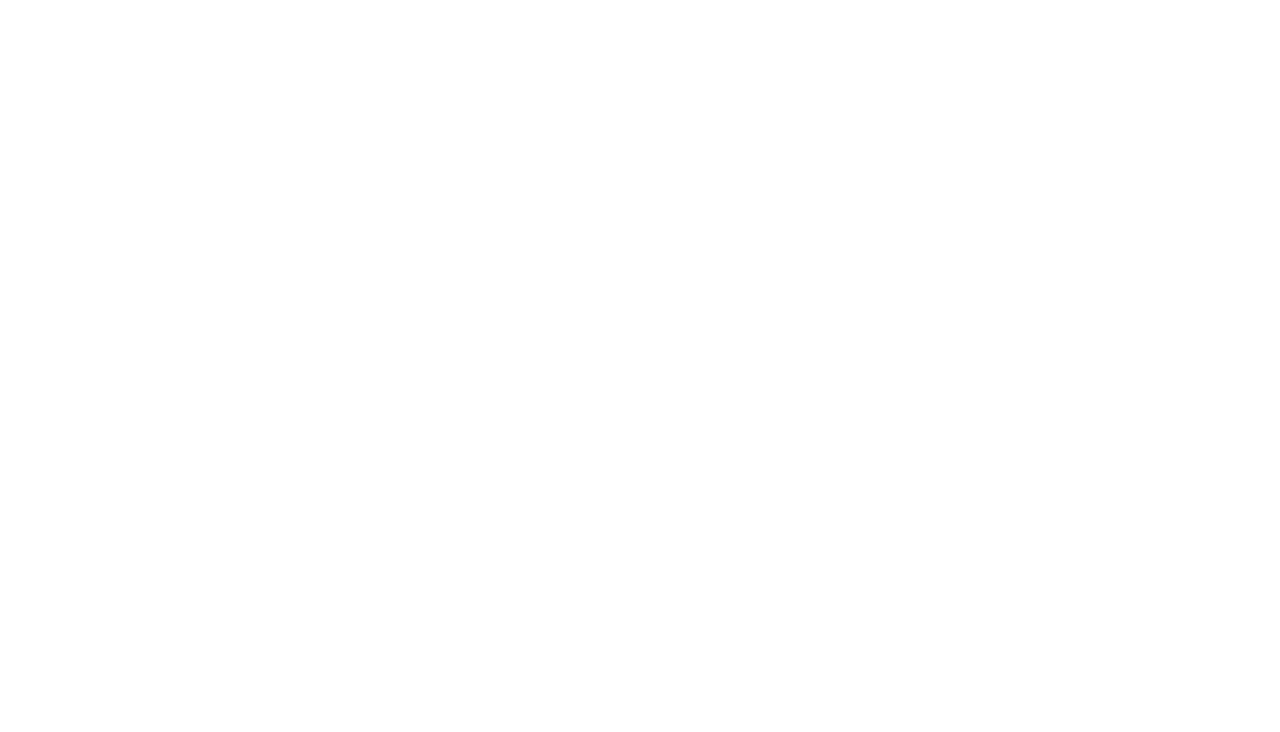
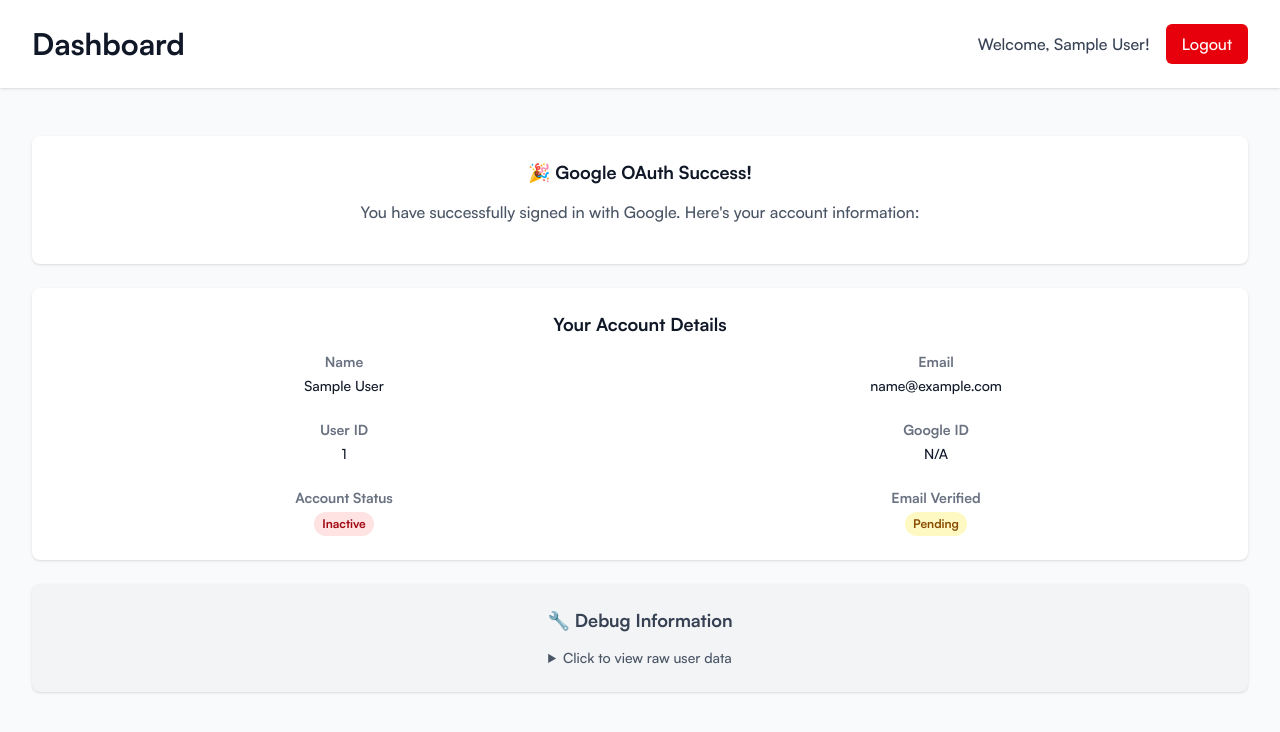
Before and after one commit to DinDin03/FriendAvailability, a React (Vite) app in the folder frontend/: page /dashboard in a window 1280 px wide. Before the commit this address had no page. Shown: the top 732 px of the page. Built offline with nearby package versions, Linux system fonts and the light colour scheme; sample sign-in values are in the browser's storage.

Commit message:
google oauth working

```diff
--- a/frontend/package.json
+++ b/frontend/package.json
@@ -16,6 +16,7 @@
     "lucide-react": "^0.525.0",
     "react": "^19.1.0",
     "react-dom": "^19.1.0",
+    "react-hot-toast": "^2.6.0",
     "react-router-dom": "^7.7.0",
     "tailwind-merge": "^3.3.1",
     "vite": "^5.4.19"
--- a/frontend/src/App.jsx
+++ b/frontend/src/App.jsx
@@ -1,6 +1,7 @@
 import { BrowserRouter, Route, Routes } from 'react-router-dom';
 import { Home } from "./pages/Home";
 import { Login } from "./pages/Login";
+import Dashboard from "./pages/Dashboard"; // Add this import
 import './App.css'
 
 function App() {
@@ -10,6 +11,7 @@
                 <Routes>
                     <Route path="/" element={<Home />} />
                     <Route path="/login" element={<Login />} />
+                    <Route path="/dashboard" element={<Dashboard />} /> {/* Add this route */}
                 </Routes>
             </BrowserRouter>
         </div>
--- a/frontend/src/pages/Dashboard.jsx
+++ b/frontend/src/pages/Dashboard.jsx
@@ -1,42 +1,110 @@
-import { useAuth } from '../contexts/AuthContext';
-import { Link } from 'react-router-dom';
-import { Calendar, Users, MessageCircle, Settings, LogOut } from 'lucide-react';
+import React, { useState, useEffect } from 'react';
+import { useNavigate } from 'react-router-dom';
+import { authService } from '../services/authService';
 
-export const Dashboard = () => {
-    const { user, logout } = useAuth();
+const Dashboard = () => {
+    const navigate = useNavigate();
+    const [user, setUser] = useState(null);
+    const [loading, setLoading] = useState(true);
+    const [error, setError] = useState(null);
+
+    useEffect(() => {
+        loadUserData();
+    }, []);
+
+    const loadUserData = async () => {
+        try {
+            console.log('🔍 Loading user data...');
+
+            // Check if user is stored locally first
+            const localUser = authService.getUser();
+            if (localUser) {
+                console.log('✅ Found local user:', localUser);
+                setUser(localUser);
+                setLoading(false);
+                return;
+            }
+
+            // If no local user, try to get current user from backend
+            console.log('📡 Fetching current user from backend...');
+            const currentUser = await authService.getCurrentUser();
+
+            if (currentUser) {
+                console.log('✅ Got current user from backend:', currentUser);
+                setUser(currentUser);
+            } else {
+                console.log('❌ No authenticated user found');
+                setError('No authenticated user found');
+                // Redirect to login after short delay
+                setTimeout(() => navigate('/login'), 2000);
+            }
+
+        } catch (error) {
+            console.error('❌ Failed to load user data:', error);
+            setError('Failed to load user data: ' + error.message);
+            // Redirect to login after short delay
+            setTimeout(() => navigate('/login'), 2000);
+        } finally {
+            setLoading(false);
+        }
+    };
 
     const handleLogout = async () => {
         try {
-            await logout();
+            console.log('🚪 Logging out...');
+            await authService.logout();
+            console.log('✅ Logout successful');
+            navigate('/login');
         } catch (error) {
-            console.error('Logout failed:', error);
+            console.error('❌ Logout error:', error);
+            // Force logout even if API call fails
+            navigate('/login');
         }
     };
 
+    // Loading state
+    if (loading) {
+        return (
+            <div className="min-h-screen bg-gray-50 flex items-center justify-center">
+                <div className="text-center">
+                    <div className="animate-spin rounded-full h-12 w-12 border-b-2 border-blue-600 mx-auto mb-4"></div>
+                    <p className="text-gray-600">Loading dashboard...</p>
+                </div>
+            </div>
+        );
+    }
+
+    // Error state
+    if (error) {
+        return (
+            <div className="min-h-screen bg-gray-50 flex items-center justify-center">
+                <div className="text-center">
+                    <div className="text-red-600 text-5xl mb-4">⚠️</div>
+                    <h2 className="text-2xl font-bold text-gray-900 mb-2">Authentication Error</h2>
+                    <p className="text-gray-600 mb-4">{error}</p>
+                    <p className="text-sm text-gray-500">Redirecting to login...</p>
+                </div>
+            </div>
+        );
+    }
+
+    // Main dashboard
     return (
         <div className="min-h-screen bg-gray-50">
             {/* Header */}
-            <header className="bg-white shadow-sm border-b">
+            <header className="bg-white shadow">
                 <div className="max-w-7xl mx-auto px-4 sm:px-6 lg:px-8">
-                    <div className="flex justify-between items-center py-4">
+                    <div className="flex justify-between items-center py-6">
                         <div className="flex items-center">
-                            <h1 className="text-2xl font-bold text-gray-900">Dashboard</h1>
+                            <h1 className="text-3xl font-bold text-gray-900">Dashboard</h1>
                         </div>
                         <div className="flex items-center space-x-4">
-                            <div className="flex items-center space-x-2">
-                                <div className="w-8 h-8 bg-blue-600 rounded-full flex items-center justify-center">
-                                    <span className="text-white text-sm font-medium">
-                                        {user?.name?.charAt(0)?.toUpperCase() || 'U'}
-                                    </span>
-                                </div>
-                                <span className="text-gray-700 font-medium">{user?.name}</span>
-                            </div>
+                            <span className="text-gray-700">Welcome, {user?.name}!</span>
                             <button
                                 onClick={handleLogout}
-                                className="flex items-center space-x-1 text-gray-600 hover:text-gray-900 transition-colors"
+                                className="bg-red-600 text-white px-4 py-2 rounded-md hover:bg-red-700 transition-colors"
                             >
-                                <LogOut className="w-4 h-4" />
-                                <span>Logout</span>
+                                Logout
                             </button>
                         </div>
                     </div>
@@ -44,115 +112,97 @@
             </header>
 
             {/* Main Content */}
-            <main className="max-w-7xl mx-auto px-4 sm:px-6 lg:px-8 py-8">
-                {/* Welcome Section */}
-                <div className="bg-white rounded-lg shadow-sm p-6 mb-8">
-                    <h2 className="text-3xl font-bold text-gray-900 mb-2">
-                        Welcome back, {user?.name}! 👋
-                    </h2>
-                    <p className="text-gray-600">
-                        Here's what's happening with your friends and availability.
-                    </p>
-                </div>
+            <main className="max-w-7xl mx-auto py-6 sm:px-6 lg:px-8">
+                <div className="px-4 py-6 sm:px-0">
 
-                {/* Quick Actions Grid */}
-                <div className="grid grid-cols-1 md:grid-cols-2 lg:grid-cols-4 gap-6 mb-8">
-                    <Link
-                        to="/calendar"
-                        className="bg-white p-6 rounded-lg shadow-sm hover:shadow-md transition-shadow border border-gray-200 hover:border-blue-300"
-                    >
-                        <div className="flex items-center space-x-3">
-                            <div className="p-2 bg-blue-100 rounded-lg">
-                                <Calendar className="w-6 h-6 text-blue-600" />
-                            </div>
-                            <div>
-                                <h3 className="font-semibold text-gray-900">Calendar</h3>
-                                <p className="text-sm text-gray-600">Manage availability</p>
-                            </div>
-                        </div>
-                    </Link>
-
-                    <Link
-                        to="/friends"
-                        className="bg-white p-6 rounded-lg shadow-sm hover:shadow-md transition-shadow border border-gray-200 hover:border-green-300"
-                    >
-                        <div className="flex items-center space-x-3">
-                            <div className="p-2 bg-green-100 rounded-lg">
-                                <Users className="w-6 h-6 text-green-600" />
-                            </div>
-                            <div>
-                                <h3 className="font-semibold text-gray-900">Friends</h3>
-                                <p className="text-sm text-gray-600">Manage connections</p>
-                            </div>
-                        </div>
-                    </Link>
-
-                    <Link
-                        to="/chat"
-                        className="bg-white p-6 rounded-lg shadow-sm hover:shadow-md transition-shadow border border-gray-200 hover:border-purple-300"
-                    >
-                        <div className="flex items-center space-x-3">
-                            <div className="p-2 bg-purple-100 rounded-lg">
-                                <MessageCircle className="w-6 h-6 text-purple-600" />
-                            </div>
-                            <div>
-                                <h3 className="font-semibold text-gray-900">Chat</h3>
-                                <p className="text-sm text-gray-600">Message friends</p>
-                            </div>
-                        </div>
-                    </Link>
-
-                    <Link
-                        to="/settings"
-                        className="bg-white p-6 rounded-lg shadow-sm hover:shadow-md transition-shadow border border-gray-200 hover:border-gray-300"
-                    >
-                        <div className="flex items-center space-x-3">
-                            <div className="p-2 bg-gray-100 rounded-lg">
-                                <Settings className="w-6 h-6 text-gray-600" />
-                            </div>
-                            <div>
-                                <h3 className="font-semibold text-gray-900">Settings</h3>
-                                <p className="text-sm text-gray-600">Account settings</p>
-                            </div>
-                        </div>
-                    </Link>
-                </div>
-
-                {/* Recent Activity */}
-                <div className="grid grid-cols-1 lg:grid-cols-2 gap-8">
-                    <div className="bg-white rounded-lg shadow-sm p-6">
-                        <h3 className="text-lg font-semibold text-gray-900 mb-4">Recent Activity</h3>
-                        <div className="space-y-4">
-                            <div className="flex items-center space-x-3 p-3 bg-gray-50 rounded-lg">
-                                <div className="w-2 h-2 bg-blue-600 rounded-full"></div>
-                                <p className="text-sm text-gray-600">Welcome to Link Up! Start by adding friends.</p>
-                            </div>
-                            <div className="flex items-center space-x-3 p-3 bg-gray-50 rounded-lg">
-                                <div className="w-2 h-2 bg-green-600 rounded-full"></div>
-                                <p className="text-sm text-gray-600">Your account has been created successfully.</p>
-                            </div>
+                    {/* Welcome Card */}
+                    <div className="bg-white overflow-hidden shadow rounded-lg mb-6">
+                        <div className="px-4 py-5 sm:p-6">
+                            <h3 className="text-lg leading-6 font-medium text-gray-900 mb-4">
+                                🎉 Google OAuth Success!
+                            </h3>
+                            <p className="text-gray-600 mb-4">
+                                You have successfully signed in with Google. Here's your account information:
+                            </p>
                         </div>
                     </div>
 
-                    <div className="bg-white rounded-lg shadow-sm p-6">
-                        <h3 className="text-lg font-semibold text-gray-900 mb-4">Quick Stats</h3>
-                        <div className="space-y-4">
-                            <div className="flex justify-between items-center">
-                                <span className="text-gray-600">Friends</span>
-                                <span className="font-semibold text-gray-900">0</span>
-                            </div>
-                            <div className="flex justify-between items-center">
-                                <span className="text-gray-600">Events</span>
-                                <span className="font-semibold text-gray-900">0</span>
-                            </div>
-                            <div className="flex justify-between items-center">
-                                <span className="text-gray-600">Messages</span>
-                                <span className="font-semibold text-gray-900">0</span>
-                            </div>
+                    {/* User Info Card */}
+                    <div className="bg-white overflow-hidden shadow rounded-lg">
+                        <div className="px-4 py-5 sm:p-6">
+                            <h3 className="text-lg leading-6 font-medium text-gray-900 mb-4">
+                                Your Account Details
+                            </h3>
+
+                            <dl className="grid grid-cols-1 gap-x-4 gap-y-6 sm:grid-cols-2">
+                                <div>
+                                    <dt className="text-sm font-medium text-gray-500">Name</dt>
+                                    <dd className="mt-1 text-sm text-gray-900">{user?.name || 'N/A'}</dd>
+                                </div>
+
+                                <div>
+                                    <dt className="text-sm font-medium text-gray-500">Email</dt>
+                                    <dd className="mt-1 text-sm text-gray-900">{user?.email || 'N/A'}</dd>
+                                </div>
+
+                                <div>
+                                    <dt className="text-sm font-medium text-gray-500">User ID</dt>
+                                    <dd className="mt-1 text-sm text-gray-900">{user?.id || 'N/A'}</dd>
+                                </div>
+
+                                <div>
+                                    <dt className="text-sm font-medium text-gray-500">Google ID</dt>
+                                    <dd className="mt-1 text-sm text-gray-900">
+                                        {user?.oauthUser ? 'Connected via Google OAuth' : 'N/A'}
+                                    </dd>
+                                </div>
+
+                                <div>
+                                    <dt className="text-sm font-medium text-gray-500">Account Status</dt>
+                                    <dd className="mt-1 text-sm text-gray-900">
+                                        <span className={`inline-flex px-2 py-1 text-xs font-semibold rounded-full ${
+                                            user?.active ? 'bg-green-100 text-green-800' : 'bg-red-100 text-red-800'
+                                        }`}>
+                                            {user?.active ? 'Active' : 'Inactive'}
+                                        </span>
+                                    </dd>
+                                </div>
+
+                                <div>
+                                    <dt className="text-sm font-medium text-gray-500">Email Verified</dt>
+                                    <dd className="mt-1 text-sm text-gray-900">
+                                        <span className={`inline-flex px-2 py-1 text-xs font-semibold rounded-full ${
+                                            user?.emailVerified ? 'bg-green-100 text-green-800' : 'bg-yellow-100 text-yellow-800'
+                                        }`}>
+                                            {user?.emailVerified ? 'Verified' : 'Pending'}
+                                        </span>
+                                    </dd>
+                                </div>
+                            </dl>
                         </div>
                     </div>
+
+                    {/* Debug Info (helpful for development) */}
+                    <div className="bg-gray-100 overflow-hidden shadow rounded-lg mt-6">
+                        <div className="px-4 py-5 sm:p-6">
+                            <h3 className="text-lg leading-6 font-medium text-gray-700 mb-4">
+                                🔧 Debug Information
+                            </h3>
+                            <details className="text-sm">
+                                <summary className="cursor-pointer text-gray-600 hover:text-gray-800">
+                                    Click to view raw user data
+                                </summary>
+                                <pre className="mt-2 bg-white p-3 rounded border text-xs overflow-x-auto">
+                                    {JSON.stringify(user, null, 2)}
+                                </pre>
+                            </details>
+                        </div>
+                    </div>
+
                 </div>
             </main>
         </div>
     );
 };
+
+export default Dashboard;
--- a/frontend/src/services/api.js
+++ b/frontend/src/services/api.js
@@ -30,6 +30,7 @@
         'Content-Type': 'application/json',
         ...options.headers,
       },
+      credentials: 'include',
       ...options,
     };
 
```
Also changed, not shown: frontend/src/pages/Login.jsx (+25 -2 lines), frontend/src/services/authService.js (+12 -7 lines), 2 other files (tests, documents, lock files or other folders). Lines whose indentation alone changed are shown as unchanged.
